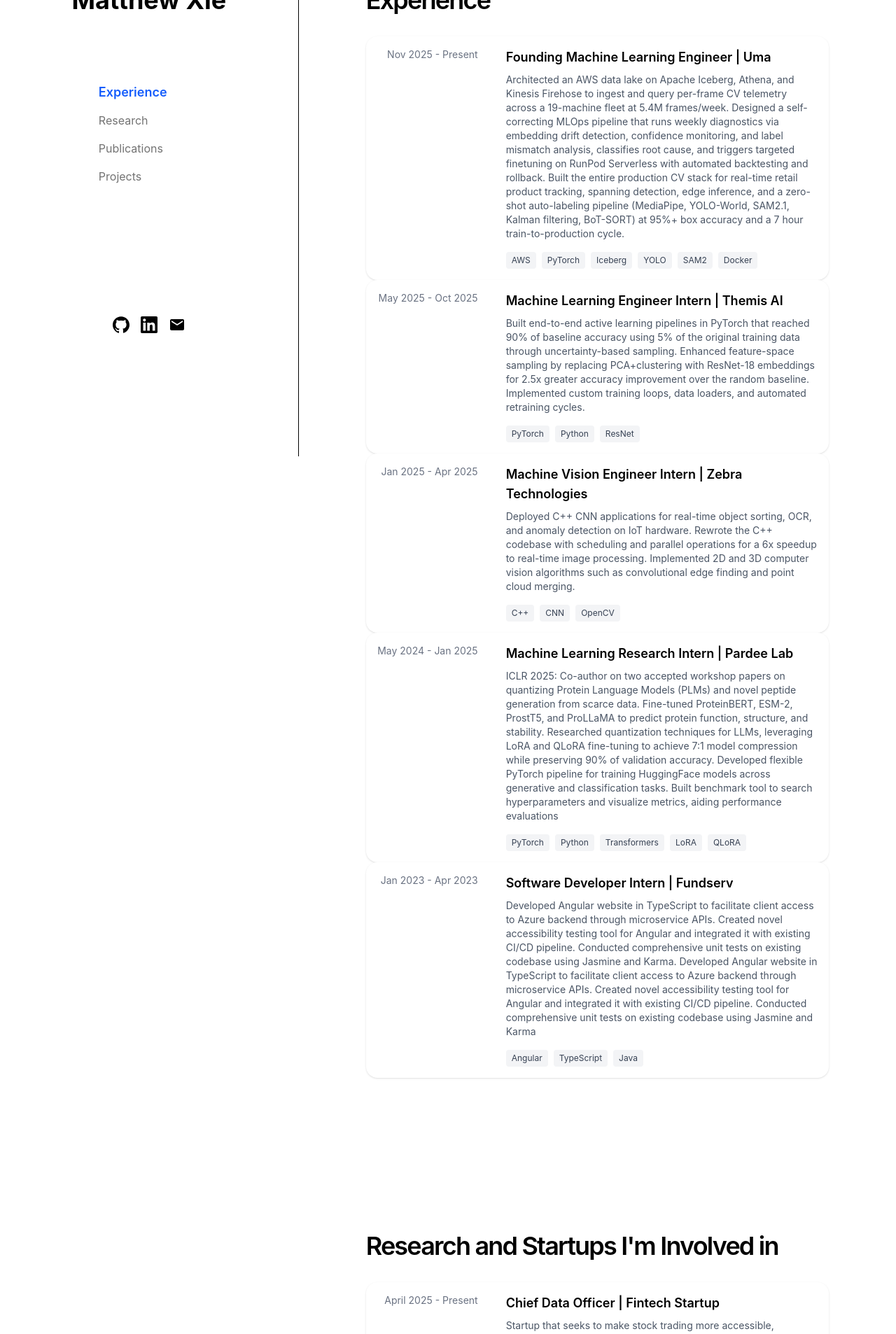
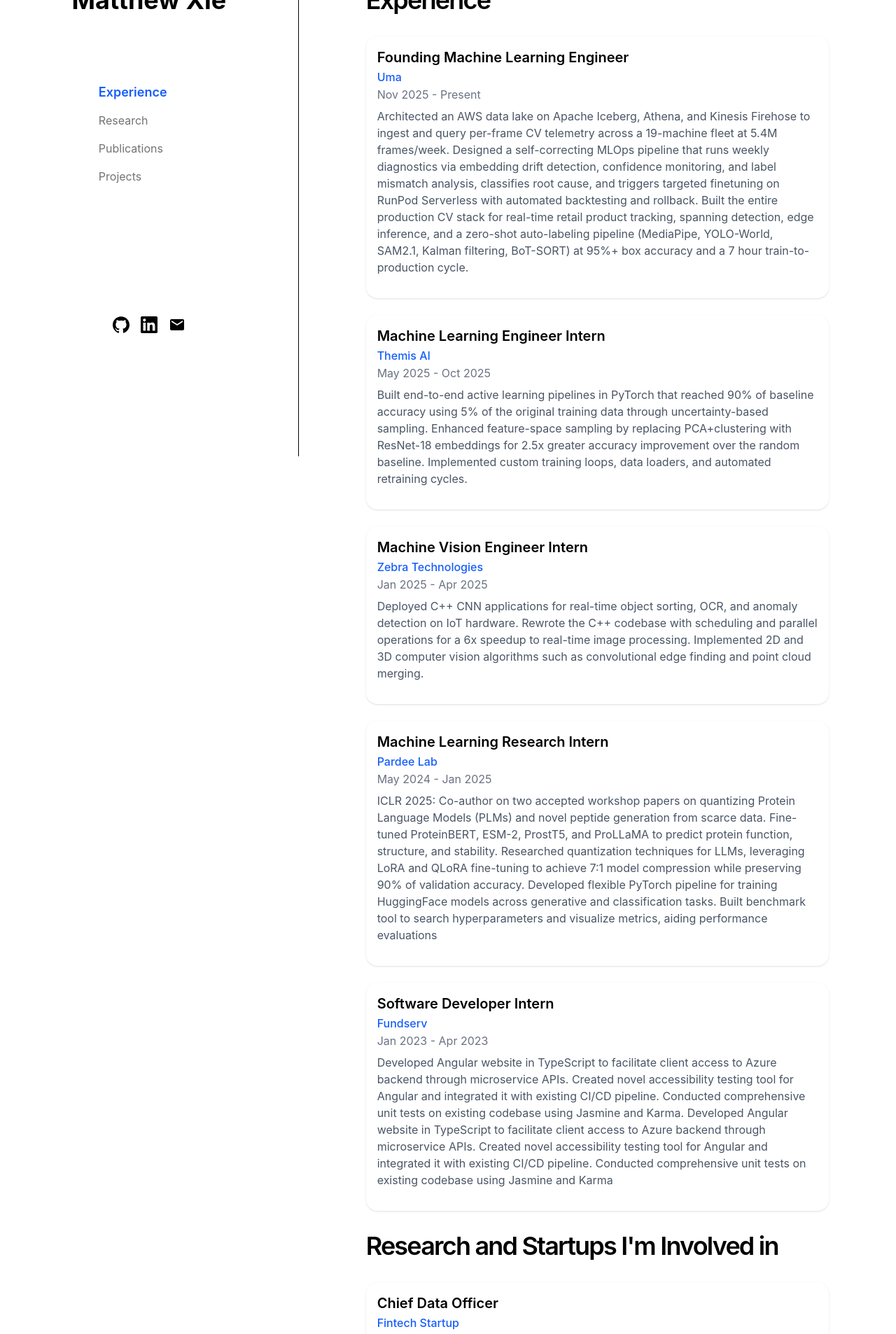
Before and after one commit to matthxie/portfolio-website, a Next.js app: page / in a window 1280 px wide. Shown: the part 980-2886 px from the top of the page at 70% size. Built offline with nearby package versions, Linux system fonts and the light colour scheme.

Commit message:
stack title, company, dates vertically in experience card

```diff
--- a/app/components/ExperienceCard.tsx
+++ b/app/components/ExperienceCard.tsx
@@ -1,5 +1,6 @@
 interface ExperienceCardProps {
     title: string;
+    company?: string;
     description: string;
     stack: string[];
     date: string;
@@ -7,31 +8,33 @@
 
   export default function ExperienceCard({
     title,
+    company,
     description,
     stack,
     date,
   }: ExperienceCardProps) {
     return (
         <div className="w-full bg-white dark:bg-neutral-900 hover:bg-neutral-100 dark:hover:bg-neutral-800 transition-colors duration-200 rounded-2xl p-4 shadow-sm hover:shadow-md">
-            <div className="flex items-start gap-x-10">
+            <div className="flex flex-col gap-y-2 break-words">
 
-                <div className="w-36 shrink-0 text-sm text-right text-gray-500 dark:text-gray-400 leading-snug">
-                    {date}
+                <div className="flex flex-col gap-y-0.5">
+                    <h3 className="text-xl font-semibold">{title}</h3>
+                    {company && (
+                        <p className="text-base font-medium text-blue-600 dark:text-blue-400">{company}</p>
+                    )}
+                    <p className="text-base text-gray-500 dark:text-gray-400 leading-snug">{date}</p>
                 </div>
 
-                <div className="flex-1 flex flex-col gap-y-2 break-words">
-                    <h3 className="text-lg font-semibold">{title}</h3>
-                    <p className="text-sm text-gray-600 dark:text-gray-400">{description}</p>
+                <p className="text-base text-gray-600 dark:text-gray-400">{description}</p>
                 <div className="flex flex-wrap gap-2 mt-2">
-                    {stack.map((tech) => (
+                {/* {stack.map((tech) => (
                     <span
                     key={tech}
-                        className="text-xs bg-gray-100 dark:bg-gray-800 text-gray-700 dark:text-gray-300 rounded px-2 py-1"
+                    className="text-sm bg-gray-100 dark:bg-gray-800 text-gray-700 dark:text-gray-300 rounded px-2 py-1"
                     >
                     {tech}
                     </span>
-                    ))}
-                    </div>
+                ))} */}
                 </div>
 
             </div>
--- a/app/page.tsx
+++ b/app/page.tsx
@@ -7,7 +7,7 @@
 
 const projects = [
   {
-    title: "Ceb – Persistent Queryable Memory for AI",
+    title: "Loregraph – Personal Second Brain",
     description: "Local-first bi-temporal knowledge graph engine that retains superseded facts with \
                   validity windows for point-in-time queries. Replaced per-hop LLM graph traversal with \
                   personalized PageRank diffusion over a temporally-filtered subgraph, cutting query cost \
@@ -35,7 +35,8 @@
 const experiences = [
   {
     date: "Nov 2025 - Present",
-    title: "Founding Machine Learning Engineer | Uma",
+    title: "Founding Machine Learning Engineer",
+    company: "Uma",
     description: "Architected an AWS data lake on Apache Iceberg, Athena, and Kinesis Firehose to ingest \
                   and query per-frame CV telemetry across a 19-machine fleet at 5.4M frames/week. Designed \
                   a self-correcting MLOps pipeline that runs weekly diagnostics via embedding drift detection, \
@@ -49,7 +50,8 @@
   },
   {
     date: "May 2025 - Oct 2025",
-    title: "Machine Learning Engineer Intern | Themis AI",
+    title: "Machine Learning Engineer Intern",
+    company: "Themis AI",
     description: "Built end-to-end active learning pipelines in PyTorch that reached 90% of baseline accuracy \
                   using 5% of the original training data through uncertainty-based sampling. Enhanced \
                   feature-space sampling by replacing PCA+clustering with ResNet-18 embeddings for 2.5x greater \
@@ -60,7 +62,8 @@
   },
   {
     date: "Jan 2025 - Apr 2025",
-    title: "Machine Vision Engineer Intern | Zebra Technologies",
+    title: "Machine Vision Engineer Intern",
+    company: "Zebra Technologies",
     description: "Deployed C++ CNN applications for real-time object sorting, OCR, and anomaly detection on \
                   IoT hardware. Rewrote the C++ codebase with scheduling and parallel operations for a 6x \
                   speedup to real-time image processing. Implemented 2D and 3D computer vision algorithms such \
@@ -70,7 +73,8 @@
   },
   {
     date: "May 2024 - Jan 2025",
-    title: "Machine Learning Research Intern | Pardee Lab",
+    title: "Machine Learning Research Intern",
+    company: "Pardee Lab",
     description: "ICLR 2025: Co-author on two accepted workshop papers on quantizing \
                   Protein Language Models (PLMs) and novel peptide generation from scarce data. \
                   Fine-tuned ProteinBERT, ESM-2, ProstT5, and ProLLaMA to predict protein function, \
@@ -85,7 +89,8 @@
   },
   {
     date: "Jan 2023 - Apr 2023",
-    title: "Software Developer Intern | Fundserv",
+    title: "Software Developer Intern",
+    company: "Fundserv",
     description: "Developed Angular website in TypeScript to facilitate client access to Azure \
                   backend through microservice APIs. Created novel accessibility testing tool for \
                   Angular and integrated it with existing CI/CD pipeline. Conducted comprehensive \
@@ -103,7 +108,8 @@
 const extraccuriculars = [
   {
     date: "April 2025 - Present",
-    title: "Chief Data Officer | Fintech Startup",
+    title: "Chief Data Officer",
+    company: "Fintech Startup",
     description: "Startup that seeks to make stock trading more accessible, interpretable, and \
                   transparent through intuitive strategy development UI/UX and automated prototyping.",
     stack: ["AWS", "LLM", "Python", "NextJS", "C++"],
@@ -111,7 +117,8 @@
   },
   {
     date: "June 2024 - May 2025",
-    title: "Agentic LLM Pipeline to Solve MDPs | UofT Engineering Dept.",
+    title: "Agentic LLM Pipeline to Solve MDPs",
+    company: "UofT Engineering Dept.",
     description: "Researched prompting and agentic methods for LLMs to solve dynamic reasoning problems by \
                   formulating Markov Decision Processes and generating code solutions. Designed a \
                   chain-of-thought pipeline with LangChain that improved MDP formulation accuracy by 60%, and \
@@ -122,7 +129,8 @@
   },
   {
     date: "September 2023 - September 2024",
-    title: "Hyperspectral Satellite Image Denoising | UofT Aerospace Team",
+    title: "Hyperspectral Satellite Image Denoising",
+    company: "UofT Aerospace Team",
     description: "Developed novel 3D diffusion model to denoise hyperspectral satellite images.",
     stack: ["Diffusion", "CNN", "Pytorch", "Python"],
     githubLink: "https://github.com/yourproject"
@@ -133,8 +141,8 @@
 const publications = [
   {
     date: "April 2025",
-    title: "Assessing Quantization and Efficient Fine-Tuning for Protein Language Models \
-            | ICLR 2025 Workshop",
+    title: "Assessing Quantization and Efficient Fine-Tuning for Protein Language Models",
+    company: "ICLR 2025 Workshop",
     description: "OpenReview: https://openreview.net/forum?id=KBMxaCSwpB",
     stack: [],
     githubLink: ""
@@ -142,7 +150,8 @@
   {
     date: "April 2025",
     title: "From Minimal Data To Maximal Insight: A Machine Learning Guided Platform For \
-            Peptide Discovery | ICLR 2025 Workshop",
+            Peptide Discovery",
+    company: "ICLR 2025 Workshop",
     description: "OpenReview: https://openreview.net/forum?id=sfTXIiu7Op",
     stack: [],
     githubLink: ""
@@ -150,7 +159,8 @@
   {
     date: "August 2024",
     title: "Beyond the Visible: Jointly Attending to Spectral and Spatial Dimensions with \
-            HSI-Diffusion for the FINCH Spacecraft | 38th Annual Small Satellite Conference",
+            HSI-Diffusion for the FINCH Spacecraft",
+    company: "38th Annual Small Satellite Conference",
     description: "DOI: 10.48550/arXiv.2406.10724",
     stack: [],
     githubLink: ""
@@ -190,7 +200,7 @@
               </h1>
               <FadeInOnScroll>
               <div className="max-w-6xl mx-auto">
-                <div>
+                <div className="space-y-6">
                   {experiences.map((proj, idx) => (
                     <ExperienceCard key={idx} {...proj} />
                   ))}
@@ -206,7 +216,7 @@
               </h1>
               <FadeInOnScroll>
               <div className="max-w-6xl mx-auto">
-                <div>
+                <div className="space-y-6">
                   {extraccuriculars.map((proj, idx) => (
                     <ExperienceCard key={idx} {...proj} />
                   ))}
@@ -222,7 +232,7 @@
               </h1>
               <FadeInOnScroll>
               <div className="max-w-6xl mx-auto">
-                <div>
+                <div className="space-y-6">
                   {publications.map((proj, idx) => (
                     <ExperienceCard key={idx} {...proj} />
                   ))}
```
Lines whose indentation alone changed are shown as unchanged.
